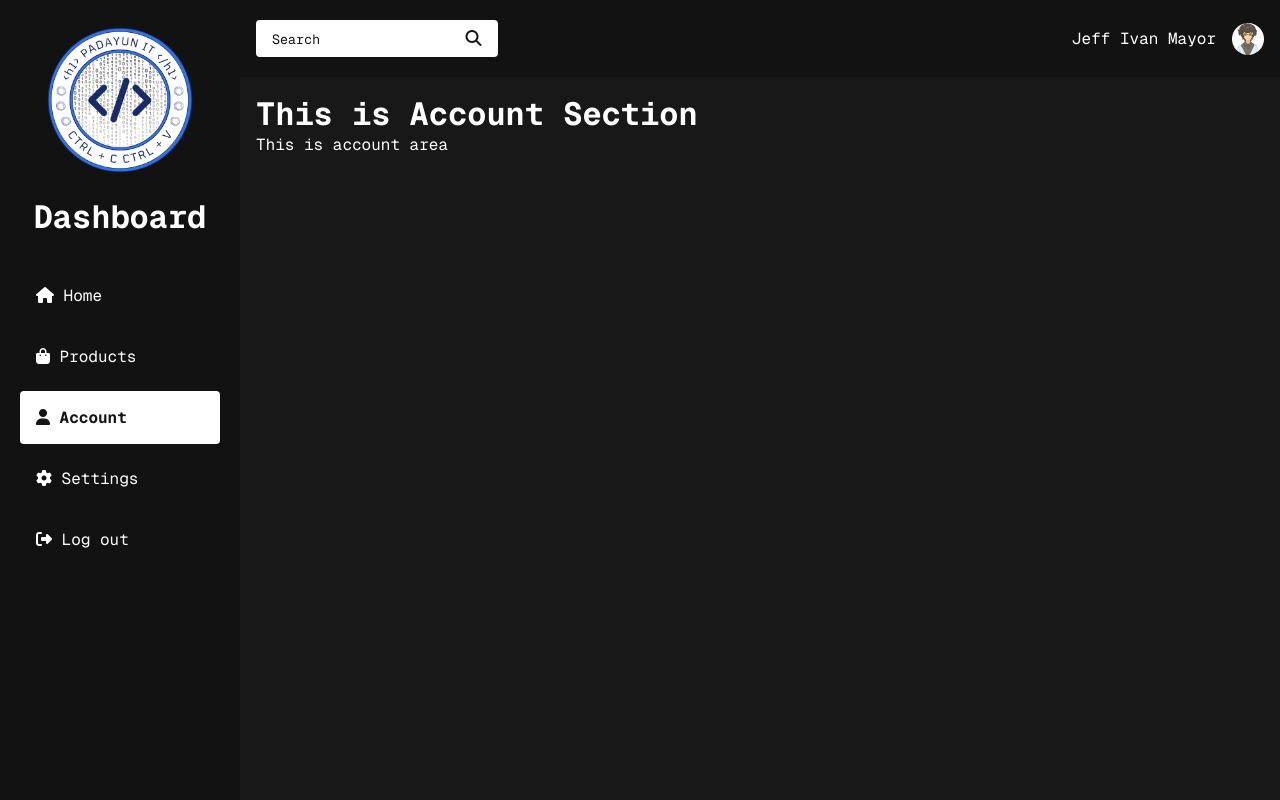
After one commit to oneetnwt/IPT, a PHP site: page /dashboard/account.html in a window 1280 px wide. The commit adds this page. Run offline with PHP 8.4, Linux system fonts and the light colour scheme; some libraries are stand-ins or nearby versions.

Commit message:
added dashboard page

```diff
--- /dev/null
+++ b/dashboard/account.html
@@ -0,0 +1,57 @@
+<!DOCTYPE html>
+<html lang="en">
+  <head>
+    <meta charset="UTF-8" />
+    <meta name="viewport" content="width=device-width, initial-scale=1.0" />
+    <link rel="stylesheet" href="styles/styles.css" />
+    <link rel="icon" href="../assets/padayunITLogo.png" />
+    <script
+      src="https://kit.fontawesome.com/e2b033f311.js"
+      crossorigin="anonymous"
+    ></script>
+    <title>Dashboard</title>
+  </head>
+  <body>
+    <div class="sidebar">
+      <div class="head">
+        <img src="../assets/padayunITLogo.png" />
+        <h1>Dashboard</h1>
+      </div>
+      <ul>
+        <li>
+          <a href="dashboard.html"><i class="fa-solid fa-house"></i> Home</a>
+        </li>
+        <li>
+          <a href="products.html"
+            ><i class="fa-solid fa-bag-shopping"></i> Products</a
+          >
+        </li>
+        <li class="active">
+          <a href="account.html"><i class="fa-solid fa-user"></i> Account</a>
+        </li>
+        <li>
+          <a href="settings.html"><i class="fa-solid fa-gear"></i> Settings</a>
+        </li>
+        <li>
+          <a href="#"><i class="fa-solid fa-right-from-bracket"></i> Log out</a>
+        </li>
+      </ul>
+    </div>
+    <div class="main-content">
+      <div class="topbar">
+        <div class="search">
+          <input type="text" placeholder="Search" />
+          <i class="fa-solid fa-magnifying-glass search-icon"></i>
+        </div>
+        <div class="user-profile">
+          <p>Jeff Ivan Mayor</p>
+          <img src="../assets/profile.jpg" alt="" />
+        </div>
+      </div>
+      <div class="content">
+        <h1>This is Account Section</h1>
+        <p>This is account area</p>
+      </div>
+    </div>
+  </body>
+</html>
--- /dev/null
+++ b/dashboard/styles/styles.css
@@ -0,0 +1,121 @@
+@import url('https://fonts.googleapis.com/css2?family=Geist+Mono:wght@100..900&display=swap');
+
+
+* {
+    margin: 0;
+    padding: 0;
+    box-sizing: border-box;
+}
+
+body {
+    height: 100vh;
+    font-family: "Geist Mono", sans-serif;
+    background: #181818;
+    color: white;
+    display: grid;
+    grid-template-columns: 15rem auto;
+}
+
+.sidebar {
+    background: #121212;
+    padding: 20px;
+    display: flex;
+    flex-direction: column;
+    gap: 2rem;
+}
+
+.head {
+    display: flex;
+    flex-direction: column;
+    justify-content: center;
+    align-items: center;
+    gap: 1rem;
+}
+
+.head > img {
+    width: 10rem;
+}
+
+ul {
+    list-style: none;
+    display: flex;
+    flex-direction: column;
+    gap: 0.5rem;
+}
+
+li {
+    padding: 1rem;
+    width: 100%;
+    height: auto;
+    border-radius: 0.25rem;
+    transition: all 0.3s ease-in-out;
+}
+
+li:hover:not(.active) {
+    background: #303030;
+}
+
+a {
+    color: inherit;
+    text-decoration: none;
+}
+
+.topbar {
+    padding: 1.25rem 1rem;
+    display: flex;
+    justify-content: space-between;
+    background: #121212;
+}
+
+.search {
+    padding: 0.5rem 1rem;
+    background: #fff;
+    width: fit-content;
+    border-radius: 0.25rem;
+}
+
+.search input {
+    border: none;
+    outline: none;
+    background: none;
+    font-family: "Geist Mono", sans-serif;
+}
+
+input::placeholder {
+    color: #151314;
+    font-family: "Geist Mono", sans-serif;
+}
+
+.search-icon {
+    color: #181818;
+}
+
+.user-profile {
+    display: flex;
+    gap: 1rem;
+    cursor: pointer;
+    align-items: center;
+}
+
+.user-profile > p {
+    font-weight: 400;
+    font-size: 1rem;
+}
+
+.user-profile > img {
+    width: 2rem;
+    height: 2rem;
+    border-radius: 50%;
+    cursor: pointer;
+}
+
+.content {
+    padding: 1rem;
+}
+
+/* Active Class */
+.active {
+    background: #fff;
+    color: #151314;
+    font-weight: bold;
+}
--- a/form/styles/styles.css
+++ b/form/styles/styles.css
@@ -10,7 +10,7 @@
 body {
     height: 100vh;
     font-family: "Geist Mono", sans-serif;
-    background: #151314;
+    background: #121212;
     color: white;
 }
 
@@ -22,7 +22,7 @@ body {
 }
 
 .card {
-    background: #1f1f1f;
+    background: #181818;
     padding: 1.25rem 3.125rem;
     display: flex;
     flex-direction: column;
```
Also changed, not shown: dashboard/dashboard.html (added, +57 -0 lines), dashboard/products.html (added, +57 -0 lines), dashboard/settings.html (added, +57 -0 lines), assets/profile.jpg (added), dashboard/index.css (deleted).
